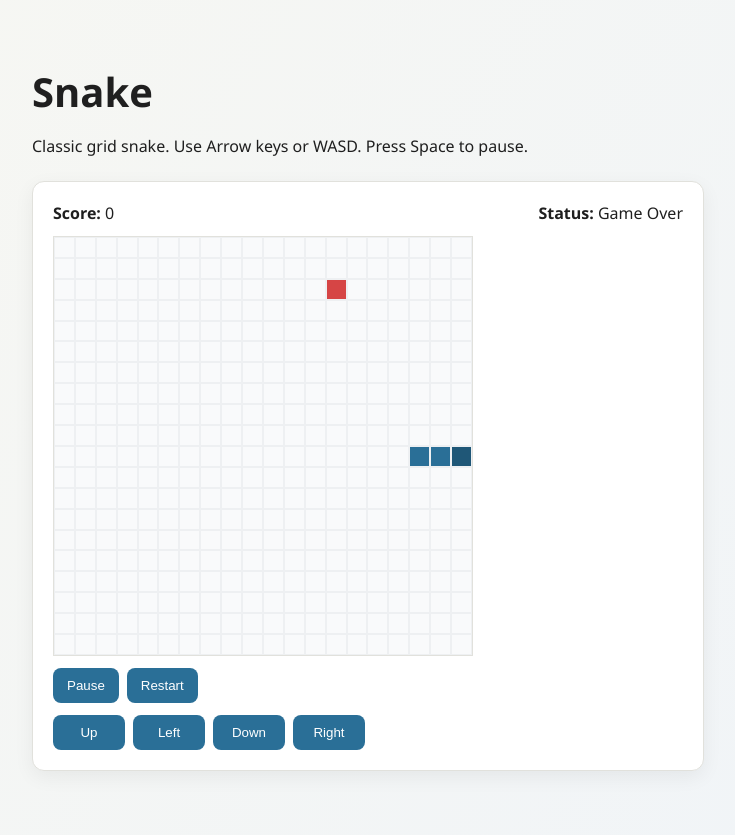
After one commit to dkupratis-debug/FlaskAppEnhanced, a Flask app: page /snake in a window 1280 px wide. The commit adds this page. Shown: the whole page, without its empty margins (272-1007 px from the left). Run offline with Flask 3, Linux system fonts and the light colour scheme.

Commit message:
Add classic Snake game page with tested core logic

```diff
--- a/app/__init__.py
+++ b/app/__init__.py
@@ -12,6 +12,7 @@ from flask_wtf import CSRFProtect
 from werkzeug.middleware.proxy_fix import ProxyFix
 
 from app.ratelimit import rate_limit_storage_uri
+from app.snake_logic import GRID_HEIGHT, GRID_WIDTH, START_LENGTH
 
 
 class RequestIdFilter(logging.Filter):
@@ -140,6 +141,19 @@ def create_app():
     def learn_lab():
         return render_template("learn_lab.html")
 
+
+    @app.get("/snake")
+    def snake():
+        return render_template(
+            "snake.html",
+            snake_config={
+                "width": GRID_WIDTH,
+                "height": GRID_HEIGHT,
+                "start_length": START_LENGTH,
+                "tick_ms": 150,
+            },
+        )
+
     @app.get("/submit")
     def submit_form():
         return render_template("form.html")
--- /dev/null
+++ b/app/snake_logic.py
@@ -0,0 +1,110 @@
+from __future__ import annotations
+
+from dataclasses import dataclass
+from random import Random
+
+GRID_WIDTH = 20
+GRID_HEIGHT = 20
+START_LENGTH = 3
+
+DIRECTIONS: dict[str, tuple[int, int]] = {
+    "up": (0, -1),
+    "down": (0, 1),
+    "left": (-1, 0),
+    "right": (1, 0),
+}
+
+OPPOSITES = {
+    "up": "down",
+    "down": "up",
+    "left": "right",
+    "right": "left",
+}
+
+
+@dataclass(frozen=True)
+class SnakeState:
+    snake: tuple[tuple[int, int], ...]
+    direction: str
+    food: tuple[int, int]
+    score: int
+    game_over: bool
+
+
+def random_free_cell(
+    snake: tuple[tuple[int, int], ...], rng: Random, width: int, height: int
+) -> tuple[int, int]:
+    occupied = set(snake)
+    candidates = [(x, y) for y in range(height) for x in range(width) if (x, y) not in occupied]
+    if not candidates:
+        raise ValueError("No free cells available for food placement.")
+    return candidates[rng.randrange(len(candidates))]
+
+
+def create_initial_state(
+    rng: Random | None = None, width: int = GRID_WIDTH, height: int = GRID_HEIGHT
+) -> SnakeState:
+    random_source = rng or Random()
+    center_x = width // 2
+    center_y = height // 2
+    snake = tuple((center_x - idx, center_y) for idx in range(START_LENGTH))
+    food = random_free_cell(snake, random_source, width, height)
+    return SnakeState(snake=snake, direction="right", food=food, score=0, game_over=False)
+
+
+def normalize_direction(current: str, requested: str | None) -> str:
+    if not requested or requested not in DIRECTIONS:
+        return current
+    if OPPOSITES[current] == requested:
+        return current
+    return requested
+
+
+def step_state(
+    state: SnakeState,
+    requested_direction: str | None,
+    rng: Random | None = None,
+    width: int = GRID_WIDTH,
+    height: int = GRID_HEIGHT,
+) -> SnakeState:
+    if state.game_over:
+        return state
+
+    random_source = rng or Random()
+    direction = normalize_direction(state.direction, requested_direction)
+    dx, dy = DIRECTIONS[direction]
+    head_x, head_y = state.snake[0]
+    next_head = (head_x + dx, head_y + dy)
+
+    out_of_bounds = not (0 <= next_head[0] < width and 0 <= next_head[1] < height)
+    ate_food = next_head == state.food
+    body_to_check = state.snake if ate_food else state.snake[:-1]
+    hit_self = next_head in body_to_check
+    if out_of_bounds or hit_self:
+        return SnakeState(
+            snake=state.snake,
+            direction=direction,
+            food=state.food,
+            score=state.score,
+            game_over=True,
+        )
+
+    if ate_food:
+        next_snake = (next_head,) + state.snake
+        next_food = random_free_cell(next_snake, random_source, width, height)
+        return SnakeState(
+            snake=next_snake,
+            direction=direction,
+            food=next_food,
+            score=state.score + 1,
+            game_over=False,
+        )
+
+    next_snake = (next_head,) + state.snake[:-1]
+    return SnakeState(
+        snake=next_snake,
+        direction=direction,
+        food=state.food,
+        score=state.score,
+        game_over=False,
+    )
--- a/app/static/styles.css
+++ b/app/static/styles.css
@@ -116,3 +116,55 @@ h2 {
   grid-template-columns: repeat(auto-fit, minmax(260px, 1fr));
   gap: 16px;
 }
+
+.snake-card {
+  display: grid;
+  gap: 12px;
+}
+
+.snake-header {
+  display: flex;
+  justify-content: space-between;
+  gap: 12px;
+  flex-wrap: wrap;
+}
+
+.snake-header p {
+  margin: 0;
+}
+
+.snake-grid {
+  display: grid;
+  grid-template-columns: repeat(20, minmax(0, 1fr));
+  width: min(100%, 420px);
+  aspect-ratio: 1 / 1;
+  border: 1px solid var(--border);
+  background: #f9fafb;
+}
+
+.snake-cell {
+  border: 1px solid #eef0f2;
+}
+
+.snake-body {
+  background: #2a6f97;
+}
+
+.snake-head {
+  background: #1f5777;
+}
+
+.snake-food {
+  background: #d64545;
+}
+
+.snake-actions,
+.snake-controls {
+  display: flex;
+  gap: 8px;
+  flex-wrap: wrap;
+}
+
+.snake-controls button {
+  min-width: 72px;
+}
--- a/app/templates/index.html
+++ b/app/templates/index.html
@@ -9,5 +9,6 @@
     <p>Launchpad: <a href="/launch"><code>/launch</code></a></p>
     <p>Learning dashboard: <a href="/learn"><code>/learn</code></a></p>
     <p>Interactive lab demo: <a href="/learn-lab"><code>/learn-lab</code></a></p>
+    <p>Snake game: <a href="/snake"><code>/snake</code></a></p>
   </div>
 {% endblock %}
--- /dev/null
+++ b/app/templates/snake.html
@@ -0,0 +1,210 @@
+{% extends "layout.html" %}
+
+{% block content %}
+  <h1>Snake</h1>
+  <p>Classic grid snake. Use Arrow keys or WASD. Press Space to pause.</p>
+
+  <div class="card snake-card">
+    <div class="snake-header">
+      <p><strong>Score:</strong> <span id="snake-score">0</span></p>
+      <p><strong>Status:</strong> <span id="snake-status">Running</span></p>
+    </div>
+
+    <div class="snake-grid" id="snake-grid" aria-label="Snake game board"></div>
+
+    <div class="snake-actions">
+      <button type="button" id="snake-pause">Pause</button>
+      <button type="button" id="snake-restart">Restart</button>
+    </div>
+
+    <div class="snake-controls" aria-label="Touch controls">
+      <button type="button" data-direction="up">Up</button>
+      <button type="button" data-direction="left">Left</button>
+      <button type="button" data-direction="down">Down</button>
+      <button type="button" data-direction="right">Right</button>
+    </div>
+  </div>
+
+  <script>
+    const config = {{ snake_config | tojson }};
+    const grid = document.getElementById("snake-grid");
+    const scoreEl = document.getElementById("snake-score");
+    const statusEl = document.getElementById("snake-status");
+    const pauseBtn = document.getElementById("snake-pause");
+    const restartBtn = document.getElementById("snake-restart");
+    const controlButtons = document.querySelectorAll(".snake-controls button");
+
+    const cellCount = config.width * config.height;
+    grid.style.gridTemplateColumns = `repeat(${config.width}, minmax(0, 1fr))`;
+
+    function isOpposite(a, b) {
+      return (
+        (a === "up" && b === "down") ||
+        (a === "down" && b === "up") ||
+        (a === "left" && b === "right") ||
+        (a === "right" && b === "left")
+      );
+    }
+
+    function createInitialSnake() {
+      const midX = Math.floor(config.width / 2);
+      const midY = Math.floor(config.height / 2);
+      return Array.from({ length: config.start_length }, (_, idx) => ({
+        x: midX - idx,
+        y: midY,
+      }));
+    }
+
+    function randomFood(snake) {
+      const occupied = new Set(snake.map((cell) => `${cell.x},${cell.y}`));
+      const freeCells = [];
+      for (let y = 0; y < config.height; y += 1) {
+        for (let x = 0; x < config.width; x += 1) {
+          const key = `${x},${y}`;
+          if (!occupied.has(key)) freeCells.push({ x, y });
+        }
+      }
+      if (freeCells.length === 0) return null;
+      return freeCells[Math.floor(Math.random() * freeCells.length)];
+    }
+
+    function buildInitialState() {
+      const snake = createInitialSnake();
+      return {
+        snake,
+        direction: "right",
+        pendingDirection: "right",
+        food: randomFood(snake),
+        score: 0,
+        gameOver: false,
+        paused: false,
+      };
+    }
+
+    function nextHead(head, direction) {
+      if (direction === "up") return { x: head.x, y: head.y - 1 };
+      if (direction === "down") return { x: head.x, y: head.y + 1 };
+      if (direction === "left") return { x: head.x - 1, y: head.y };
+      return { x: head.x + 1, y: head.y };
+    }
+
+    function advance(state) {
+      if (state.gameOver || state.paused) return;
+
+      const direction = isOpposite(state.direction, state.pendingDirection)
+        ? state.direction
+        : state.pendingDirection;
+      const head = nextHead(state.snake[0], direction);
+      const outside =
+        head.x < 0 || head.y < 0 || head.x >= config.width || head.y >= config.height;
+      const ateFood = state.food && head.x === state.food.x && head.y === state.food.y;
+      const body = ateFood ? state.snake : state.snake.slice(0, -1);
+      const hitSelf = body.some((part) => part.x === head.x && part.y === head.y);
+
+      if (outside || hitSelf) {
+        state.gameOver = true;
+        statusEl.textContent = "Game Over";
+        return;
+      }
+
+      const nextSnake = [head, ...state.snake];
+      if (!ateFood) {
+        nextSnake.pop();
+      } else {
+        state.score += 1;
+      }
+
+      state.snake = nextSnake;
+      state.direction = direction;
+      state.food = ateFood ? randomFood(state.snake) : state.food;
+      if (!state.food) {
+        state.gameOver = true;
+        statusEl.textContent = "You Win";
+      }
+    }
+
+    function render(state) {
+      scoreEl.textContent = String(state.score);
+      if (!state.gameOver && !state.paused) {
+        statusEl.textContent = "Running";
+      }
+      if (!state.gameOver && state.paused) {
+        statusEl.textContent = "Paused";
+      }
+
+      const snakeCells = new Set(state.snake.map((cell) => `${cell.x},${cell.y}`));
+      const foodKey = state.food ? `${state.food.x},${state.food.y}` : null;
+
+      for (let idx = 0; idx < cellCount; idx += 1) {
+        const x = idx % config.width;
+        const y = Math.floor(idx / config.width);
+        const key = `${x},${y}`;
+        const cell = grid.children[idx];
+        const isHead = state.snake[0].x === x && state.snake[0].y === y;
+
+        cell.className = "snake-cell";
+        if (snakeCells.has(key)) {
+          cell.classList.add(isHead ? "snake-head" : "snake-body");
+        } else if (foodKey === key) {
+          cell.classList.add("snake-food");
+        }
+      }
+    }
+
+    function setDirection(direction) {
+      if (direction && !isOpposite(state.direction, direction)) {
+        state.pendingDirection = direction;
+      }
+    }
+
+    function togglePause() {
+      if (state.gameOver) return;
+      state.paused = !state.paused;
+      pauseBtn.textContent = state.paused ? "Resume" : "Pause";
+      render(state);
+    }
+
+    function restart() {
+      state = buildInitialState();
+      pauseBtn.textContent = "Pause";
+      render(state);
+    }
+
+    for (let idx = 0; idx < cellCount; idx += 1) {
+      const cell = document.createElement("div");
+      cell.className = "snake-cell";
+      grid.appendChild(cell);
+    }
+
+    let state = buildInitialState();
+
+    document.addEventListener("keydown", (event) => {
+      const key = event.key.toLowerCase();
+      if (key === "arrowup" || key === "w") setDirection("up");
+      if (key === "arrowdown" || key === "s") setDirection("down");
+      if (key === "arrowleft" || key === "a") setDirection("left");
+      if (key === "arrowright" || key === "d") setDirection("right");
+      if (key === " " || key === "p") {
+        event.preventDefault();
+        togglePause();
+      }
+      if (key === "r") restart();
+    });
+
+    controlButtons.forEach((button) => {
+      button.addEventListener("click", () => {
+        setDirection(button.dataset.direction);
+      });
+    });
+
+    pauseBtn.addEventListener("click", togglePause);
+    restartBtn.addEventListener("click", restart);
+
+    setInterval(() => {
+      advance(state);
+      render(state);
+    }, config.tick_ms);
+
+    render(state);
+  </script>
+{% endblock %}
```
Also changed, not shown: tests/test_app.py (+10 -0 lines), tests/test_snake_logic.py (added, +83 -0 lines).
